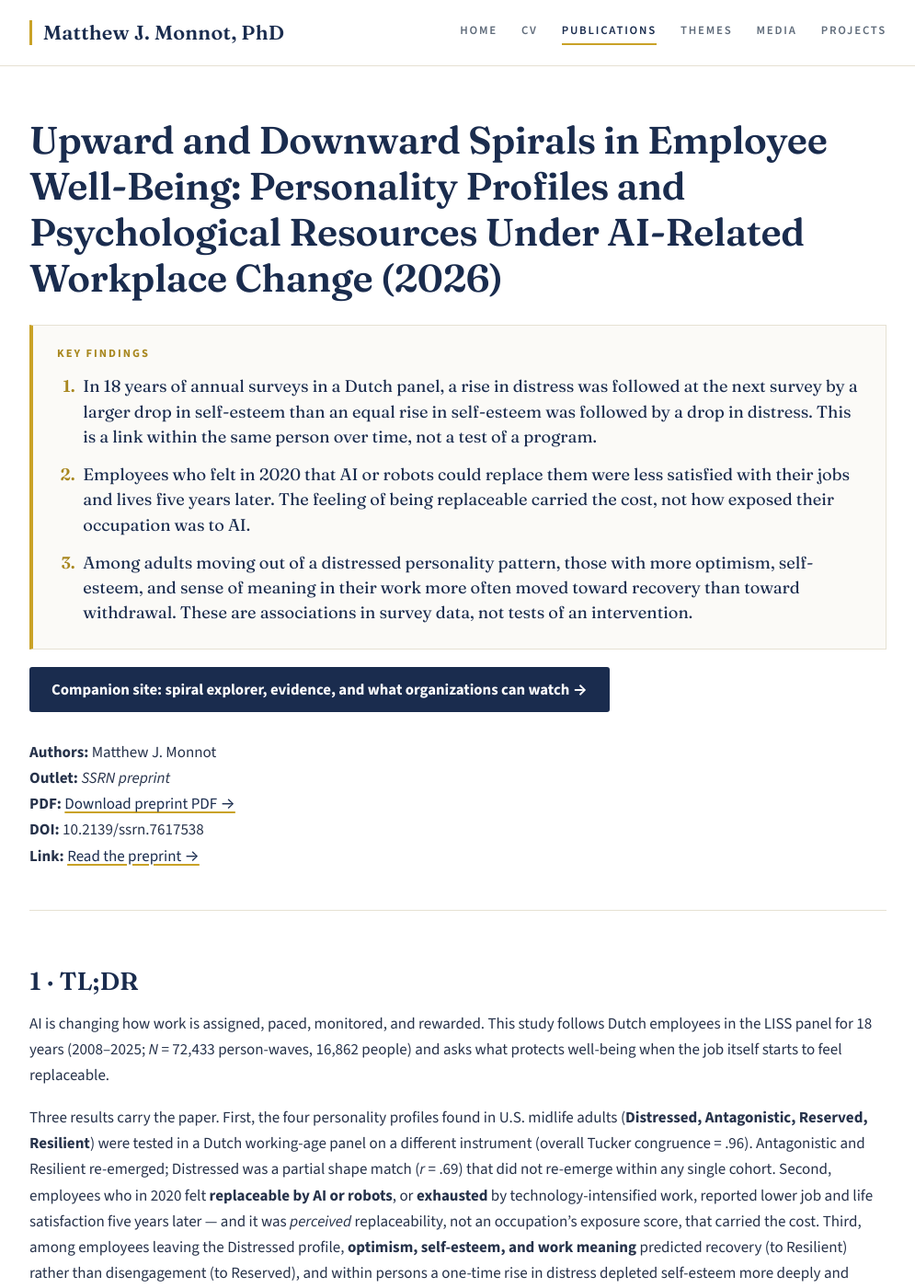
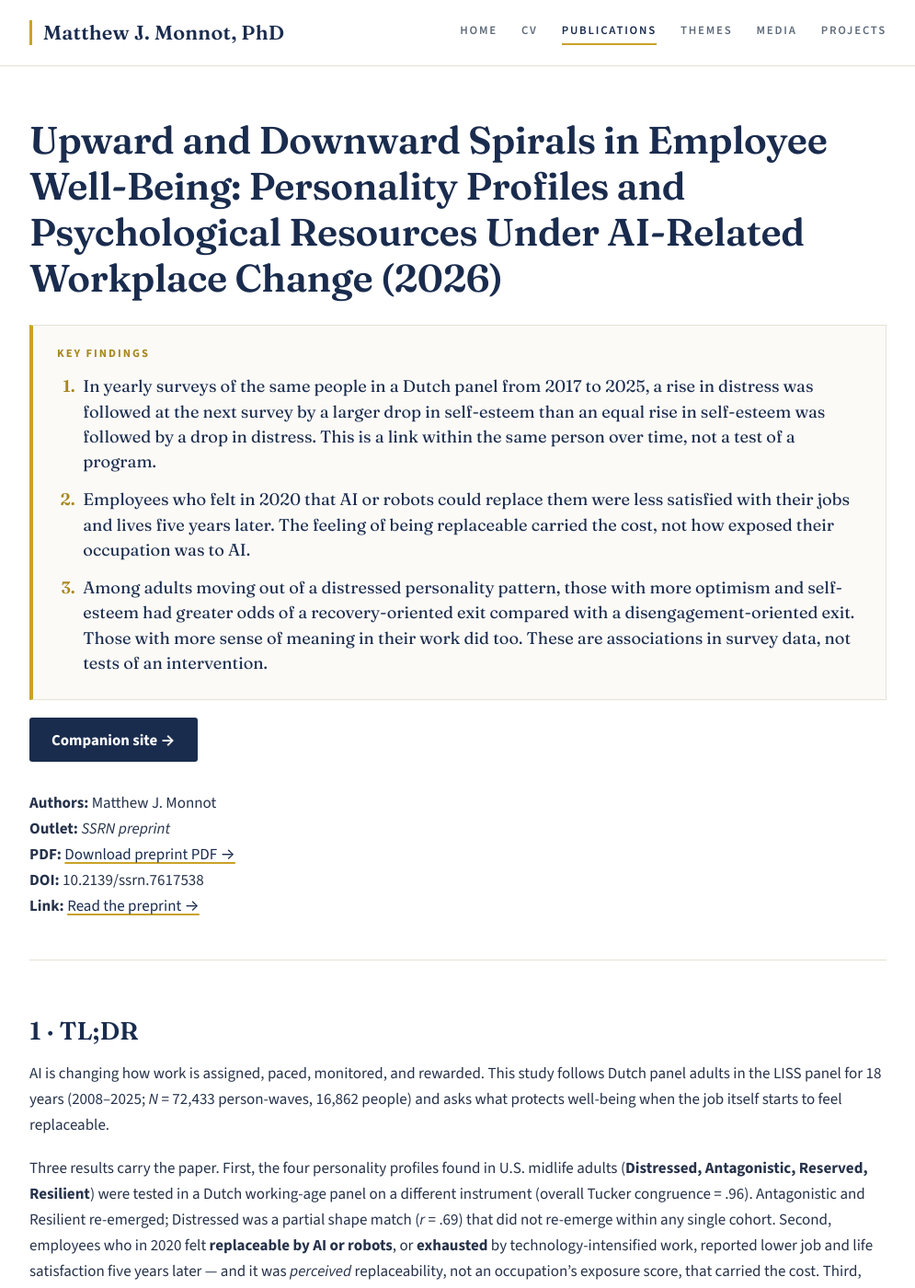
Before and after one commit to mjmonnot/mjmonnot.github.io, a Jekyll site: the page built from publications/2026-wellbeing-spirals.md, in a window 1280 px wide and 1400 px high. Shown: the whole window at 92% size, without its empty margins (142-1137 px from the left). Built offline with Jekyll 4.4.1, drawn with Linux system fonts in a browser that asks for light colours; some of the changed text lies outside the part shown.

Commit message:
Wellbeing spirals: publication page corrections SC-01 to SC-11; links follow the rebuilt one-page companion
Eleven wording corrections from the preprint fact-check (replacement text in _ops/site_stage/companion_rebuild_20261118/wellbeing-spirals/r9/SITE_CORRECTIONS.md). Home and projects links to the removed evidence, playbook and references pages now point to the companion page and its sections.

```diff
--- a/publications/2026-wellbeing-spirals.md
+++ b/publications/2026-wellbeing-spirals.md
@@ -9,12 +9,12 @@ permalink: /publications/2026-wellbeing-spirals.html
 <div class="key-findings">
 <p class="key-findings-label">Key findings</p>
 <ol>
-<li>In 18 years of annual surveys in a Dutch panel, a rise in distress was followed at the next survey by a larger drop in self-esteem than an equal rise in self-esteem was followed by a drop in distress. This is a link within the same person over time, not a test of a program.</li>
+<li>In yearly surveys of the same people in a Dutch panel from 2017 to 2025, a rise in distress was followed at the next survey by a larger drop in self-esteem than an equal rise in self-esteem was followed by a drop in distress. This is a link within the same person over time, not a test of a program.</li>
 <li>Employees who felt in 2020 that AI or robots could replace them were less satisfied with their jobs and lives five years later. The feeling of being replaceable carried the cost, not how exposed their occupation was to AI.</li>
-<li>Among adults moving out of a distressed personality pattern, those with more optimism, self-esteem, and sense of meaning in their work more often moved toward recovery than toward withdrawal. These are associations in survey data, not tests of an intervention.</li>
+<li>Among adults moving out of a distressed personality pattern, those with more optimism and self-esteem had greater odds of a recovery-oriented exit compared with a disengagement-oriented exit. Those with more sense of meaning in their work did too. These are associations in survey data, not tests of an intervention.</li>
 </ol>
 </div>
-<p class="companion-cta"><a class="companion-btn" href="https://mjmonnot.github.io/wellbeing-spirals/">Companion site: spiral explorer, evidence, and what organizations can watch &rarr;</a></p>
+<p class="companion-cta"><a class="companion-btn" href="https://mjmonnot.github.io/wellbeing-spirals/">Companion site &rarr;</a></p>
 
 **Authors:** Matthew J. Monnot
 **Outlet:** *SSRN preprint*
@@ -26,9 +26,9 @@ permalink: /publications/2026-wellbeing-spirals.html
 
 ## 1 · TL;DR
 
-AI is changing how work is assigned, paced, monitored, and rewarded. This study follows Dutch employees in the LISS panel for 18 years (2008–2025; *N* = 72,433 person-waves, 16,862 people) and asks what protects well-being when the job itself starts to feel replaceable.
+AI is changing how work is assigned, paced, monitored, and rewarded. This study follows Dutch panel adults in the LISS panel for 18 years (2008–2025; *N* = 72,433 person-waves, 16,862 people) and asks what protects well-being when the job itself starts to feel replaceable.
 
-Three results carry the paper. First, the four personality profiles found in U.S. midlife adults (**Distressed, Antagonistic, Reserved, Resilient**) were tested in a Dutch working-age panel on a different instrument (overall Tucker congruence = .96). Antagonistic and Resilient re-emerged; Distressed was a partial shape match (*r* = .69) that did not re-emerge within any single cohort. Second, employees who in 2020 felt **replaceable by AI or robots**, or **exhausted** by technology-intensified work, reported lower job and life satisfaction five years later — and it was *perceived* replaceability, not an occupation's exposure score, that carried the cost. Third, among employees leaving the Distressed profile, **optimism, self-esteem, and work meaning** predicted recovery (to Resilient) rather than disengagement (to Reserved), and within persons a one-time rise in distress depleted self-esteem more deeply and durably than an equal gain in self-esteem relieved distress. Losses spiral faster than gains.
+Three results carry the paper. First, the four personality profiles found in U.S. midlife adults (**Distressed, Antagonistic, Reserved, Resilient**) were tested in a Dutch working-age panel on a different instrument (overall Tucker congruence = .96). Antagonistic and Resilient re-emerged; Distressed was a partial shape match (*r* = .69) that did not re-emerge within any single cohort. Second, employees who in 2020 felt **replaceable by AI or robots**, or **exhausted** by technology-intensified work, reported lower job and life satisfaction five years later — and it was *perceived* replaceability, not an occupation's exposure score, that carried the cost. Third, among employees leaving the Distressed profile, **optimism, self-esteem, and work meaning** were associated with recovery (to Resilient) rather than disengagement (to Reserved), and within persons a one-time rise in distress displaces self-esteem more deeply and durably than an equivalent gain in self-esteem displaces distress. The consequences of resource loss ran deeper and longer than the benefits of an equivalent gain.
 
 ---
 
@@ -52,7 +52,7 @@ Rather than scoring each personality trait separately, the study sorts people in
 
 The AI piece comes from modules fielded in 2020 that asked employees whether their work could be done by new technology, whether their pace was set by a machine, whether their output was digitally logged, and whether work had become more exhausting. Those answers are related to how satisfied the same people were in 2025. Because the stressors were measured before the outcomes, the design establishes temporal order, though not causation.
 
-The spiral test looks *within* each person: when your self-esteem dips below your own usual level this year, is your distress higher next year — and vice versa? Comparing the two directions tests a core claim of conservation of resources theory, that losses hurt more than equivalent gains help.
+The spiral test looks *within* each person: when your self-esteem dips below your own usual level this year, is your distress higher next year — and vice versa? Comparing the two directions is consistent with loss primacy, although the lagged contrast does not compare loss against an equivalent gain in the same resource.
 
 ---
 
@@ -61,7 +61,7 @@ The spiral test looks *within* each person: when your self-esteem dips below you
 - **Profiles replicate across panels and instruments.** Antagonistic and Resilient re-emerged within independently recruited entry cohorts (φ = .88–.97); Distressed is a partial shape match (*r* = .69) recoverable only in the pooled invariant model.
 - **Perceived displacement and exhaustion carried forward.** Displacement risk in 2020 predicted lower job satisfaction (β = −.11) and life satisfaction (β = −.11) in 2025; exhaustion predicted lower job satisfaction (β = −.22), life satisfaction (β = −.31), and positive affect (β = −.20). Algorithmic management was associated only with lower life satisfaction (β = −.10); technology self-efficacy with higher satisfaction (βs ≈ .10). Ten of 16 focal paths were significant and all survived FDR control.
 - **Distressed membership did not amplify the stressors (H3 not supported).** Exploratory slopes were steepest among Antagonistic members, but this does not rescue the a priori hypothesis.
-- **Resources steer the direction of exit.** Among Distressed leavers, higher optimism (OR = 1.78), self-esteem (OR = 1.62), and work meaning (OR = 1.77) per SD predicted recovery to Resilient rather than disengagement to Reserved, robust to classification-error sensitivities. Workplace relatedness (OR = 1.34) was frame-sensitive; PsyCap was underpowered (*n* = 44).
+- **Resources steer the direction of exit.** Among Distressed leavers, higher optimism (OR = 1.78), self-esteem (OR = 1.62), and work meaning (OR = 1.77) per SD were associated with recovery to Resilient rather than disengagement to Reserved, robust to classification-error sensitivities. Workplace relatedness (OR = 1.34) was frame-sensitive; PsyCap was underpowered (*n* = 44).
 - **Loss primacy within persons.** Lagged distress → self-esteem (β = −.14) exceeded self-esteem → distress (β = −.08) in the RI-CLPM, with the asymmetry confirmed by likelihood ratio (*p* < .001). The optimism ↔ negative affect pair showed reciprocal paths but no asymmetry.
 - **Appraisal, not occupation title.** Perceived displacement related to lower work meaning, relatedness, and job satisfaction and higher distress; occupation-level AIOE was null on all but one small path. Frey–Osborne automatability failed a pre-trend falsification check, indicating occupational selection rather than disruption.
 - **Costs surface before anyone leaves.** Distressed members reported +65 lost work hours per year versus Resilient members and more than twice the quit-intent rate (17% vs. 8%), but realized exits by 2025 did not differ (9% vs. 9%) and Distressed members reported *more* self-rated effort. Euro translations were partly compositional under the ML counterweight.
@@ -78,12 +78,12 @@ The spiral test looks *within* each person: when your self-esteem dips below you
 
 ### For People Analytics
 
-- Monitor well-being as a within-person series, not a snapshot. Losses registered as abrupt changes and gains rode slow trends; a dip below someone's own baseline is more informative than their rank in the distribution.
+- Losses registered as abrupt changes and gains rode slow trends.
 - Do not pool exposure metrics interchangeably. AIOE passed its pre-trend check; Frey–Osborne did not.
 
 ### For Well-Being Program Design
 
-- Among distressed employees, optimism, self-worth, and work meaning distinguished recovery from disengagement. The study does not show that raising them causes recovery, but they are the markers worth watching — and the lost-time and quit-intent costs appeared well before any exit. The [companion site](https://mjmonnot.github.io/wellbeing-spirals/) includes a spiral explorer built on the published cross-lagged coefficients and a [practice page](https://mjmonnot.github.io/wellbeing-spirals/playbook.html) that stays inside what the evidence supports.
+- Among distressed employees, optimism, self-worth, and work meaning distinguished recovery from disengagement. The study does not show that raising them causes recovery, but they are the markers worth watching — and the lost-time and quit-intent costs appeared well before any exit. See the [companion site](https://mjmonnot.github.io/wellbeing-spirals/).
 
 ---
 
```
Also changed, not shown: other parts of publications/2026-wellbeing-spirals.md (+2 -2 lines), index.md (+1 -1 lines), projects.md (+1 -1 lines).
